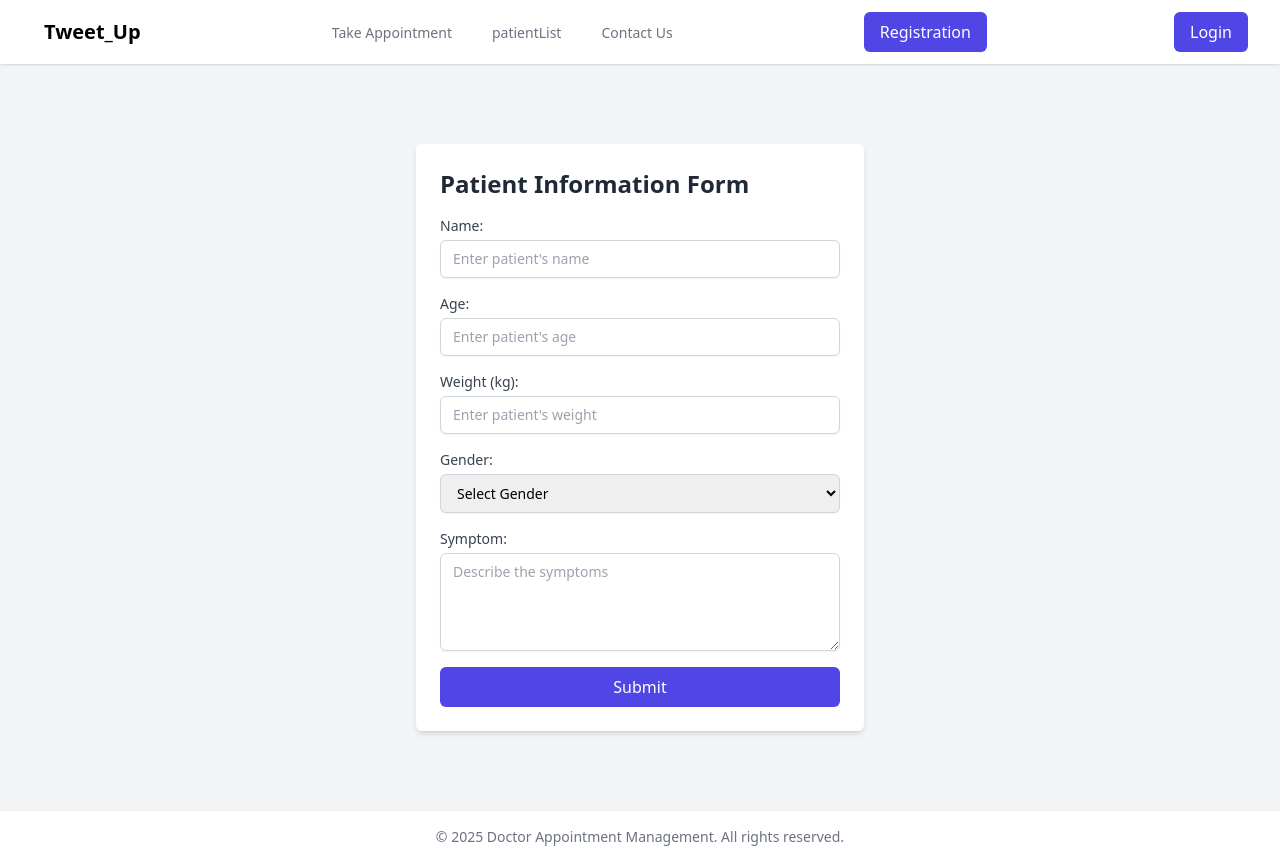
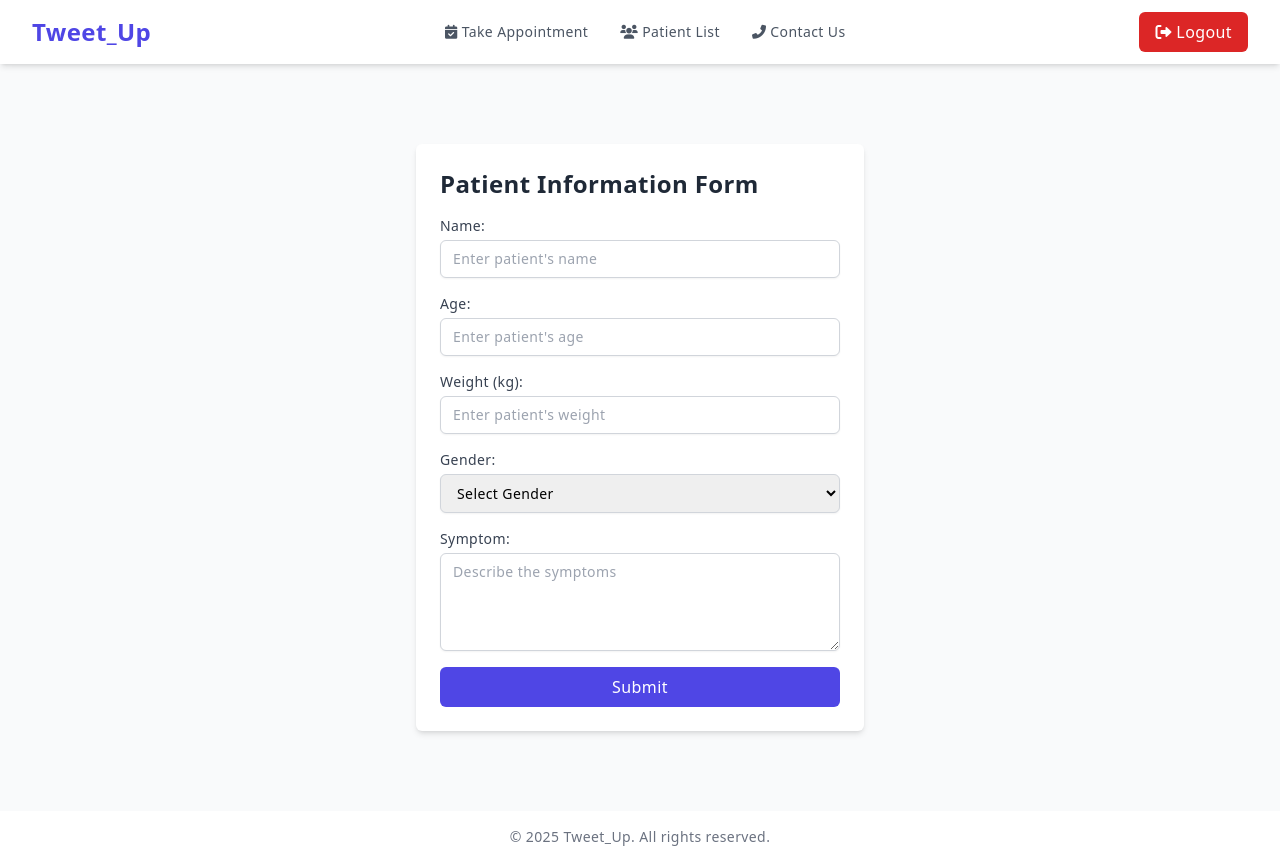
Before and after one commit to darklight9911/Tweetup, a Flask app: page / in a window 1280 px wide. Run offline with Flask 3, Linux system fonts and the light colour scheme; the visitor is signed in with stand-in values (Sample User, id 1); some libraries are stand-ins or nearby versions.

```diff
--- a/app.py
+++ b/app.py
@@ -110,6 +110,10 @@ def action(delNo : int):
     db.session.delete(donePatient)
     db.session.commit()
     return redirect(url_for("patientList"))
+@app.route("/logout")
+def logout():
+    session.clear()
+    return redirect(url_for("login"))
 
 if __name__ == "__main__":
     app.run(debug = True, port = 5001)
--- a/templates/base.html
+++ b/templates/base.html
@@ -5,53 +5,125 @@
     <meta name="viewport" content="width=device-width, initial-scale=1.0">
     <title>Tweet_Up</title>
     <script src="https://cdn.tailwindcss.com"></script>
+    <link href="https://cdnjs.cloudflare.com/ajax/libs/font-awesome/6.0.0-beta3/css/all.min.css" rel="stylesheet">
 </head>
-<body class="bg-gray-100">
-    <nav class="bg-white shadow">
+<body class="bg-gray-50 font-sans leading-normal tracking-wide">
+    <!-- Navigation Bar -->
+    <nav class="bg-white shadow-md sticky top-0 z-10">
         <div class="max-w-7xl mx-auto px-4 sm:px-6 lg:px-8">
-            <div class="flex justify-between h-16">
-                <div class="flex">
-                    <a href="/" class="flex-shrink-0 flex items-center">
-                        <!img class="h-8 w-8" src="/path/to/logo.png" alt="Logo">
-                        <span class="ml-3 text-xl font-semibold">Tweet_Up</span>
+            <div class="flex justify-between items-center h-16">
+                <div class="flex items-center">
+                    <!-- Logo Section -->
+                    <a href="/" class="flex items-center space-x-2">
+                        <!-- <img class="h-8 w-8" src="/path/to/logo.png" alt="Logo"> -->
+                        <span class="text-2xl font-semibold text-indigo-600">Tweet_Up</span>
                     </a>
                 </div>
-                <div class="hidden sm:ml-6 sm:flex sm:space-x-8">
-                    <a href="{{url_for('form')}}" class="text-gray-500 hover:border-gray-300 inline-flex items-center px-1 pt-1 border-b-2 border-transparent text-sm font-medium">
-                        Take Appointment
+
+                <!-- Navigation Links for desktop -->
+                <div class="hidden md:flex space-x-8">
+                    <a href="{{url_for('form')}}" class="text-gray-600 hover:text-indigo-600 flex items-center space-x-1 text-sm font-medium">
+                        <i class="fas fa-calendar-check"></i>
+                        <span>Take Appointment</span>
                     </a>
-                    <a href="{{url_for('patientList')}}" class="text-gray-500 hover:border-gray-300 inline-flex items-center px-1 pt-1 border-b-2 border-transparent text-sm font-medium">
-                        patientList
+                    <a href="{{url_for('patientList')}}" class="text-gray-600 hover:text-indigo-600 flex items-center space-x-1 text-sm font-medium">
+                        <i class="fas fa-users"></i>
+                        <span>Patient List</span>
                     </a>
-                    <a href="#" class="text-gray-500 hover:border-gray-300 inline-flex items-center px-1 pt-1 border-b-2 border-transparent text-sm font-medium">
-                        Contact Us
+                    <a href="#" class="text-gray-600 hover:text-indigo-600 flex items-center space-x-1 text-sm font-medium">
+                        <i class="fas fa-phone-alt"></i>
+                        <span>Contact Us</span>
                     </a>
                 </div>
-                <div class="hidden sm:ml-6 sm:flex sm:items-center">
-                    <a href="{{url_for('registration')}}"><button type="button" class="bg-indigo-600 text-white px-4 py-2 rounded-md hover:bg-indigo-700">
-                        Registration
-                    </button></a>
+
+                <!-- Authentication Links for mobile and desktop -->
+                <div class="flex items-center space-x-4">
+                    {% if not session.isDoctor %}
+                        <a href="{{url_for('registration')}}">
+                            <button type="button" class="bg-indigo-600 text-white px-4 py-2 rounded-md hover:bg-indigo-700 transition-all duration-300">
+                                <i class="fas fa-user-plus"></i> Registration
+                            </button>
+                        </a>
+                        <a href="{{url_for('login')}}">
+                            <button type="button" class="bg-indigo-600 text-white px-4 py-2 rounded-md hover:bg-indigo-700 transition-all duration-300">
+                                <i class="fas fa-sign-in-alt"></i> Login
+                            </button>
+                        </a>
+                    {% else %}
+                        <a href="{{url_for('logout')}}">
+                            <button type="button" class="bg-red-600 text-white px-4 py-2 rounded-md hover:bg-red-700 transition-all duration-300">
+                                <i class="fas fa-sign-out-alt"></i> Logout
+                            </button>
+                        </a>
+                    {% endif %}
                 </div>
-                <div class="hidden sm:ml-6 sm:flex sm:items-center">
-                    <a href="{{url_for('login')}}"><button type="button" class="bg-indigo-600 text-white px-4 py-2 rounded-md hover:bg-indigo-700">
-                        Login
-                    </button></a>
+
+                <!-- Mobile Menu Button -->
+                <div class="md:hidden flex items-center">
+                    <button id="mobile-menu-button" class="text-gray-600 hover:text-indigo-600 focus:outline-none">
+                        <i class="fas fa-bars"></i>
+                    </button>
+                </div>
+            </div>
+
+            <!-- Mobile Menu Dropdown -->
+            <div id="mobile-menu" class="md:hidden hidden bg-white shadow-md">
+                <div class="space-y-4 py-4 px-6">
+                    <a href="{{url_for('form')}}" class="text-gray-600 hover:text-indigo-600 flex items-center space-x-1 text-sm font-medium">
+                        <i class="fas fa-calendar-check"></i> Take Appointment
+                    </a>
+                    <a href="{{url_for('patientList')}}" class="text-gray-600 hover:text-indigo-600 flex items-center space-x-1 text-sm font-medium">
+                        <i class="fas fa-users"></i> Patient List
+                    </a>
+                    <a href="#" class="text-gray-600 hover:text-indigo-600 flex items-center space-x-1 text-sm font-medium">
+                        <i class="fas fa-phone-alt"></i> Contact Us
+                    </a>
+
+                    {% if not session.isDoctor %}
+                        <a href="{{url_for('registration')}}" class="block">
+                            <button type="button" class="bg-indigo-600 text-white px-4 py-2 rounded-md hover:bg-indigo-700 transition-all duration-300 w-full">
+                                <i class="fas fa-user-plus"></i> Registration
+                            </button>
+                        </a>
+                        <a href="{{url_for('login')}}" class="block">
+                            <button type="button" class="bg-indigo-600 text-white px-4 py-2 rounded-md hover:bg-indigo-700 transition-all duration-300 w-full">
+                                <i class="fas fa-sign-in-alt"></i> Login
+                            </button>
+                        </a>
+                    {% else %}
+                        <a href="{{url_for('logout')}}" class="block">
+                            <button type="button" class="bg-red-600 text-white px-4 py-2 rounded-md hover:bg-red-700 transition-all duration-300 w-full">
+                                <i class="fas fa-sign-out-alt"></i> Logout
+                            </button>
+                        </a>
+                    {% endif %}
                 </div>
             </div>
         </div>
     </nav>
 
+    <!-- Main Content -->
     <main class="py-10">
         <div class="max-w-7xl mx-auto px-4 sm:px-6 lg:px-8">
-            <!-- Content goes here -->
             {% block content %}{% endblock %}
         </div>
     </main>
 
-    <footer class="bg-white shadow mt-10">
+    <!-- Footer -->
+    <footer class="bg-white shadow-lg mt-10">
         <div class="max-w-7xl mx-auto py-4 px-4 sm:px-6 lg:px-8">
-            <p class="text-center text-gray-500 text-sm">&copy; 2025 Doctor Appointment Management. All rights reserved.</p>
+            <p class="text-center text-gray-500 text-sm">&copy; 2025 Tweet_Up. All rights reserved.</p>
         </div>
     </footer>
+
+    <!-- Mobile Menu Toggle Script -->
+    <script>
+        const mobileMenuButton = document.getElementById("mobile-menu-button");
+        const mobileMenu = document.getElementById("mobile-menu");
+
+        mobileMenuButton.addEventListener("click", () => {
+            mobileMenu.classList.toggle("hidden");
+        });
+    </script>
 </body>
 </html>
```
